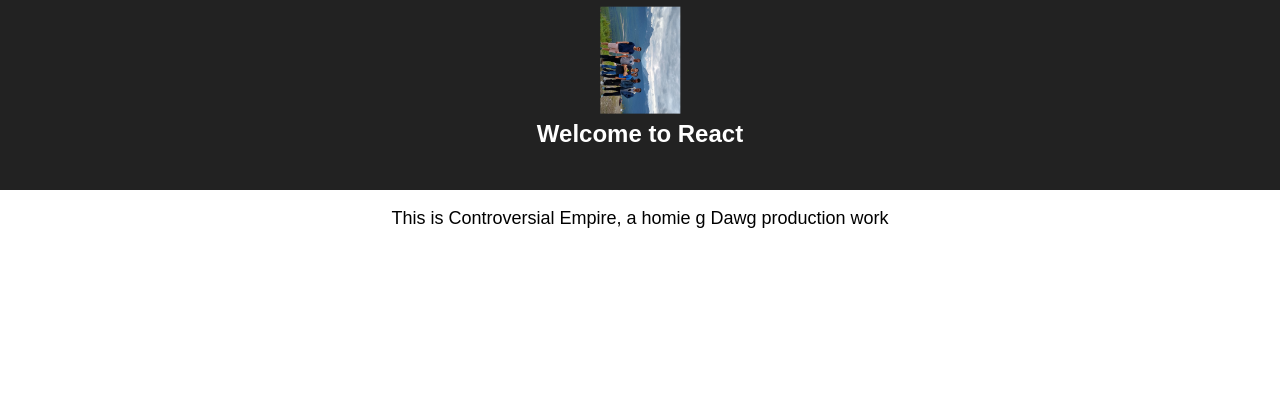
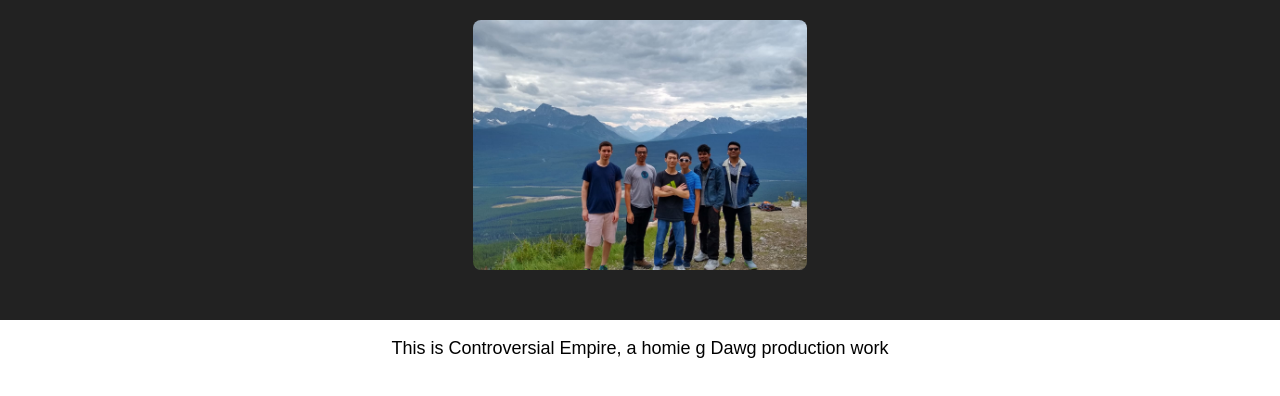
Before and after one commit to avry/Controversial-Empire, a React (Create React App) app: page / in a window 1280 px wide. Shown: the top 396 px of the page. Built offline with nearby package versions, Linux system fonts and the light colour scheme.

Commit message:
added team image

```diff
--- a/src/containers/App.css
+++ b/src/containers/App.css
@@ -2,21 +2,18 @@
   text-align: center;
 }
 
-.App-logo {
-  animation: App-logo-spin infinite 20s linear;
-  height: 80px;
+.App-team-picture {
+  height: 250px;
+  border-radius: 8px;
 }
 
 .App-header {
   background-color: #222;
-  height: 150px;
+  height: 280px;
   padding: 20px;
   color: white;
 }
 
-.App-title {
-  font-size: 1.5em;
-}
 
 .App-intro {
   font-size: large;
--- a/src/containers/App.js
+++ b/src/containers/App.js
@@ -8,8 +8,7 @@ class App extends Component {
     return (
       <div className="App">
         <header className="App-header">
-          <img src={theteam} className="App-logo" alt="logo" />
-          <h1 className="App-title">Welcome to React</h1>
+          <img src={theteam} className="App-team-picture" />
         </header>
         <p className="App-intro">
           This is Controversial Empire, a homie g Dawg production work
```
